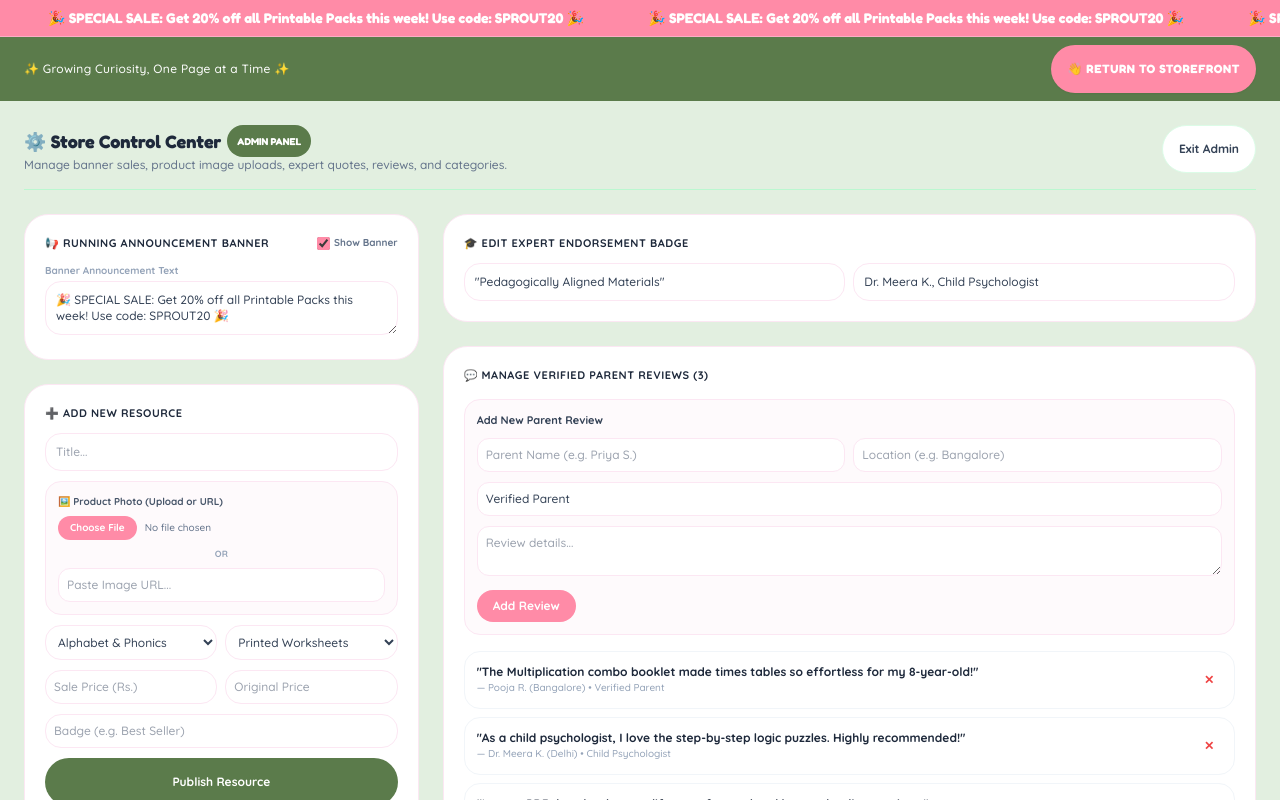
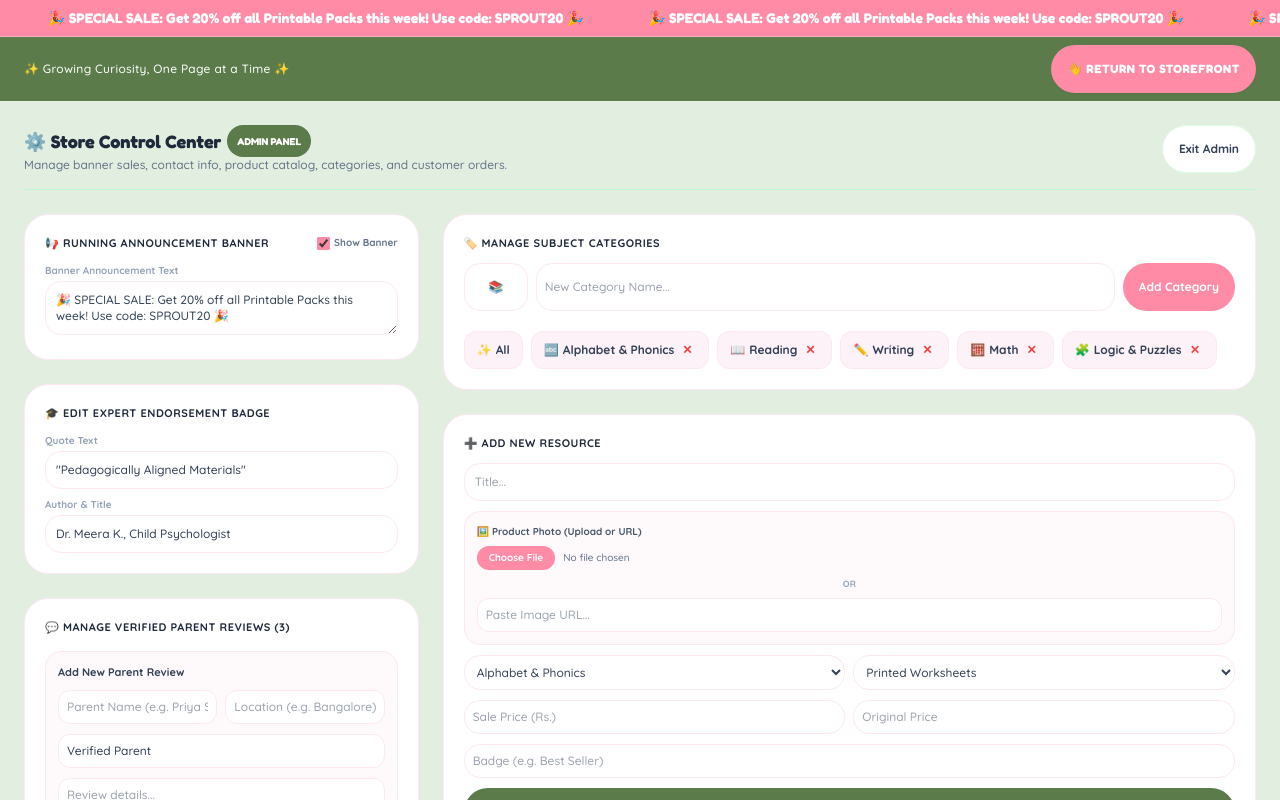
Before and after one commit to kkshk227-dev/edu-sprout-world, a React (Vite) app: page / in a window 1280 px wide. Both pictures are taken after a click on the button "🔒 OPEN ADMIN PANEL". Shown: the top 800 px of the page. Built offline with nearby package versions, Linux system fonts and the light colour scheme.

Commit message:
Update App.jsx

```diff
--- a/App.jsx
+++ b/App.jsx
@@ -61,7 +61,7 @@ export default function App() {
     return () => clearInterval(timer);
   }, [testimonials.length]);
 
-  // --- CONTACT INFO STATE ---
+  // --- CONTACT INFO STATE (EDITABLE IN ADMIN) ---
   const [contactInfo, setContactInfo] = useState({
     whatsapp: '+91 99999-99999',
     whatsappRaw: '919999999999',
@@ -144,8 +144,9 @@ export default function App() {
   const [searchOrderId, setSearchOrderId] = useState('');
   const [trackedOrder, setTrackedOrder] = useState(null);
 
-  // --- ADMIN STATE ---
+  // --- ADMIN EDIT PRODUCT STATE ---
   const [newProduct, setNewProduct] = useState({ title: '', subjectCategory: 'Alphabet & Phonics', category: 'Printed Worksheets', price: '', originalPrice: '', badge: '', img: '' });
+  const [editingProductId, setEditingProductId] = useState(null);
 
   // --- BUYER LOGIC ---
   const filteredProducts = products.filter(p => {
@@ -206,9 +207,23 @@ export default function App() {
     }
   };
 
-  const addProduct = (e) => {
+  const addOrUpdateProduct = (e) => {
     e.preventDefault();
     const defaultImg = 'https://images.unsplash.com/photo-1503676260728-1c00da094a0b?w=400&auto=format&fit=crop&q=80';
+
+    if (editingProductId) {
+      setProducts(products.map(p => p.id === editingProductId ? {
+        ...p,
+        title: newProduct.title,
+        subjectCategory: newProduct.subjectCategory,
+        category: newProduct.category,
+        price: Number(newProduct.price),
+        originalPrice: Number(newProduct.originalPrice || newProduct.price),
+        badge: newProduct.badge,
+        img: newProduct.img || p.img
+      } : p));
+      setEditingProductId(null);
+    } else {
       setProducts([...products, {
         ...newProduct,
         id: Date.now(),
@@ -219,11 +234,29 @@ export default function App() {
         reviewsCount: 1,
         features: ['New Learning Pack']
       }]);
+    }
     setNewProduct({ title: '', subjectCategory: subjectList[1]?.name || 'Alphabet & Phonics', category: 'Printed Worksheets', price: '', originalPrice: '', badge: '', img: '' });
+  };
+
+  const startEditProduct = (p) => {
+    setEditingProductId(p.id);
+    setNewProduct({
+      title: p.title,
+      subjectCategory: p.subjectCategory || 'Alphabet & Phonics',
+      category: p.category || 'Printed Worksheets',
+      price: p.price,
+      originalPrice: p.originalPrice,
+      badge: p.badge || '',
+      img: p.img
+    });
   };
 
   const deleteProduct = (id) => {
     setProducts(products.filter(p => p.id !== id));
+    if (editingProductId === id) {
+      setEditingProductId(null);
+      setNewProduct({ title: '', subjectCategory: 'Alphabet & Phonics', category: 'Printed Worksheets', price: '', originalPrice: '', badge: '', img: '' });
+    }
   };
 
   const addCategory = (e) => {
@@ -296,7 +329,6 @@ export default function App() {
                 </div>
 
                 <div>
-                  {/* EXPANDED BIG STORE NAME */}
                   <h1 className="text-2xl sm:text-4xl md:text-5xl font-bold text-[#3d592b] tracking-tight leading-none" style={{ fontFamily: "'Fredoka', sans-serif" }}>
                     Edu Sprout <span className="text-[#FF8BA7]">World</span>
                   </h1>
@@ -633,7 +665,7 @@ export default function App() {
           <div className="flex items-center justify-between pb-4 border-b border-green-200">
             <div>
               <h2 className="text-lg font-bold text-slate-800 flex items-center gap-1.5" style={{ fontFamily: "'Fredoka', sans-serif" }}>⚙️ Store Control Center <span className="text-[10px] font-bold uppercase bg-[#5B7B4B] text-white px-2.5 py-0.5 rounded-full">Admin Panel</span></h2>
-              <p className="text-slate-500 font-medium">Manage banner sales, product image uploads, expert quotes, reviews, and categories.</p>
+              <p className="text-slate-500 font-medium">Manage banner sales, contact info, product catalog, categories, and customer orders.</p>
             </div>
             <button onClick={() => setViewMode('buyer')} className="bg-white hover:bg-slate-50 text-slate-700 px-4 py-2 rounded-full font-bold transition shadow-xs border border-green-100 min-h-[48px]">Exit Admin</button>
           </div>
@@ -669,17 +701,114 @@ export default function App() {
                 </div>
               </div>
 
-              {/* ADD NEW PRODUCT WITH FILE UPLOAD */}
+              {/* EDIT EXPERT ENDORSEMENT BADGE */}
               <div className="bg-white p-5 rounded-3xl border border-pink-100 space-y-3 shadow-xs">
-                <h3 className="font-bold text-slate-800 uppercase tracking-wider text-[11px]">➕ Add New Resource</h3>
-                <form onSubmit={addProduct} className="space-y-2.5">
+                <h3 className="font-bold text-slate-800 uppercase tracking-wider text-[11px]">🎓 Edit Expert Endorsement Badge</h3>
+                <div className="space-y-2">
+                  <div>
+                    <label className="block text-slate-400 font-bold text-[10px] mb-0.5">Quote Text</label>
+                    <input
+                      type="text"
+                      value={expertEndorsement.quote}
+                      onChange={e => setExpertEndorsement({...expertEndorsement, quote: e.target.value})}
+                      className="w-full border border-pink-100 p-2.5 rounded-2xl text-xs outline-none focus:border-[#FF8BA7]"
+                      placeholder="e.g. Pedagogically Aligned Materials"
+                    />
+                  </div>
+                  <div>
+                    <label className="block text-slate-400 font-bold text-[10px] mb-0.5">Author & Title</label>
+                    <input
+                      type="text"
+                      value={expertEndorsement.author}
+                      onChange={e => setExpertEndorsement({...expertEndorsement, author: e.target.value})}
+                      className="w-full border border-pink-100 p-2.5 rounded-2xl text-xs outline-none focus:border-[#FF8BA7]"
+                      placeholder="e.g. Dr. Meera K., Child Psychologist"
+                    />
+                  </div>
+                </div>
+              </div>
+
+              {/* MANAGE VERIFIED PARENT REVIEWS */}
+              <div className="bg-white p-5 rounded-3xl border border-pink-100 shadow-xs space-y-4">
+                <h3 className="font-bold text-slate-800 uppercase tracking-wider text-[11px]">💬 Manage Verified Parent Reviews ({testimonials.length})</h3>
+
+                <form onSubmit={handleAddReview} className="space-y-2.5 p-3 bg-pink-50/40 rounded-2xl border border-pink-100">
+                  <p className="font-bold text-slate-700 text-[11px]">Add New Parent Review</p>
+                  <div className="grid grid-cols-2 gap-2">
+                    <input type="text" required placeholder="Parent Name (e.g. Priya S.)" value={newReview.name} onChange={e => setNewReview({...newReview, name: e.target.value})} className="border border-pink-100 p-2 rounded-xl bg-white text-xs"/>
+                    <input type="text" placeholder="Location (e.g. Bangalore)" value={newReview.location} onChange={e => setNewReview({...newReview, location: e.target.value})} className="border border-pink-100 p-2 rounded-xl bg-white text-xs"/>
+                  </div>
+                  <input type="text" placeholder="Role (e.g. Verified Parent)" value={newReview.role} onChange={e => setNewReview({...newReview, role: e.target.value})} className="w-full border border-pink-100 p-2 rounded-xl bg-white text-xs"/>
+                  <textarea required rows="2" placeholder="Review details..." value={newReview.text} onChange={e => setNewReview({...newReview, text: e.target.value})} className="w-full border border-pink-100 p-2 rounded-xl bg-white text-xs"/>
+                  <button type="submit" className="bg-[#FF8BA7] text-white font-bold px-4 py-2 rounded-full text-xs">Add Review</button>
+                </form>
+
+                <div className="space-y-2">
+                  {testimonials.map(t => (
+                    <div key={t.id} className="flex justify-between items-center p-3 bg-white border border-slate-100 rounded-2xl shadow-2xs">
+                      <div>
+                        <p className="font-bold text-slate-800">"{t.text}"</p>
+                        <p className="text-[10px] text-slate-400 font-medium">— {t.name} ({t.location || 'India'}) • {t.role}</p>
+                      </div>
+                      <button onClick={() => handleDeleteReview(t.id)} className="text-red-500 font-bold hover:text-red-700 p-2 text-xs">✕</button>
+                    </div>
+                  ))}
+                </div>
+              </div>
+
+            </div>
+
+            {/* RIGHT COLUMN */}
+            <div className="lg:col-span-2 space-y-6">
+
+              {/* MANAGE SUBJECT CATEGORIES */}
+              <div className="bg-white p-5 rounded-3xl border border-pink-100 shadow-xs space-y-3">
+                <h3 className="font-bold text-slate-800 uppercase tracking-wider text-[11px]">🏷️ Manage Subject Categories</h3>
+                <form onSubmit={addCategory} className="flex gap-2">
+                  <input type="text" value={newSubject.icon} onChange={e => setNewSubject({...newSubject, icon: e.target.value})} className="w-16 border border-pink-100 p-2 rounded-2xl text-xs text-center" placeholder="Icon"/>
+                  <input type="text" required value={newSubject.name} onChange={e => setNewSubject({...newSubject, name: e.target.value})} className="flex-1 border border-pink-100 p-2 rounded-2xl text-xs" placeholder="New Category Name..."/>
+                  <button type="submit" className="bg-[#FF8BA7] text-white px-4 py-2 rounded-full font-bold transition min-h-[48px]">Add Category</button>
+                </form>
+
+                <div className="flex flex-wrap gap-2 pt-2">
+                  {subjectList.map(sub => (
+                    <div key={sub.name} className="flex items-center space-x-1 bg-pink-50 border border-pink-100 px-3 py-1.5 rounded-xl">
+                      <span>{sub.icon}</span>
+                      <span className="font-bold text-slate-700">{sub.name}</span>
+                      {sub.name !== 'All' && (
+                        <button onClick={() => deleteCategory(sub.name)} className="ml-1 text-red-500 hover:text-red-700 font-bold p-1">✕</button>
+                      )}
+                    </div>
+                  ))}
+                </div>
+              </div>
+
+              {/* ADD / EDIT PRODUCT WITH FILE UPLOAD */}
+              <div className="bg-white p-5 rounded-3xl border border-pink-100 space-y-3 shadow-xs">
+                <div className="flex justify-between items-center">
+                  <h3 className="font-bold text-slate-800 uppercase tracking-wider text-[11px]">
+                    {editingProductId ? '✏️ Edit Existing Resource' : '➕ Add New Resource'}
+                  </h3>
+                  {editingProductId && (
+                    <button
+                      onClick={() => {
+                        setEditingProductId(null);
+                        setNewProduct({ title: '', subjectCategory: 'Alphabet & Phonics', category: 'Printed Worksheets', price: '', originalPrice: '', badge: '', img: '' });
+                      }}
+                      className="text-[10px] text-pink-500 font-bold underline"
+                    >
+                      Cancel Edit
+                    </button>
+                  )}
+                </div>
+
+                <form onSubmit={addOrUpdateProduct} className="space-y-2.5">
                   <input type="text" required value={newProduct.title} onChange={e => setNewProduct({...newProduct, title: e.target.value})} className="w-full border border-pink-100 p-2.5 rounded-2xl text-xs outline-none focus:border-[#FF8BA7]" placeholder="Title..."/>
 
-                  {/* DUAL IMAGE UPLOAD: FILE OR URL */}
+                  {/* DUAL IMAGE UPLOAD */}
                   <div className="space-y-1.5 p-3 bg-pink-50/40 rounded-2xl border border-pink-100">
                     <label className="block text-slate-600 font-bold text-[10px]">🖼️ Product Photo (Upload or URL)</label>
 
-                    {/* Direct File Picker */}
                     <input
                       type="file"
                       accept="image/*"
@@ -689,7 +818,6 @@ export default function App() {
 
                     <p className="text-[9px] text-slate-400 text-center font-bold">OR</p>
 
-                    {/* Image URL Input */}
                     <input
                       type="text"
                       value={newProduct.img}
@@ -698,7 +826,6 @@ export default function App() {
                       placeholder="Paste Image URL..."
                     />
 
-                    {/* Image Preview */}
                     {newProduct.img && (
                       <div className="mt-2 text-center">
                         <img src={newProduct.img} alt="Preview" className="w-16 h-16 object-cover rounded-xl mx-auto border border-pink-200" />
@@ -725,65 +852,13 @@ export default function App() {
                     <input type="number" value={newProduct.originalPrice} onChange={e => setNewProduct({...newProduct, originalPrice: e.target.value})} className="w-full border border-pink-100 p-2 rounded-2xl text-xs" placeholder="Original Price"/>
                   </div>
                   <input type="text" value={newProduct.badge} onChange={e => setNewProduct({...newProduct, badge: e.target.value})} className="w-full border border-pink-100 p-2 rounded-2xl text-xs" placeholder="Badge (e.g. Best Seller)"/>
-                  <button type="submit" className="w-full bg-[#5B7B4B] hover:bg-[#4d6a3f] text-white font-bold py-3 rounded-full transition min-h-[48px]">Publish Resource</button>
+                  <button type="submit" className="w-full bg-[#5B7B4B] hover:bg-[#4d6a3f] text-white font-bold py-3 rounded-full transition min-h-[48px]">
+                    {editingProductId ? 'Update Resource' : 'Publish Resource'}
+                  </button>
                 </form>
               </div>
 
-            </div>
-
-            {/* RIGHT COLUMN */}
-            <div className="lg:col-span-2 space-y-6">
-
-              {/* EDIT EXPERT ENDORSEMENT */}
-              <div className="bg-white p-5 rounded-3xl border border-pink-100 space-y-3 shadow-xs">
-                <h3 className="font-bold text-slate-800 uppercase tracking-wider text-[11px]">🎓 Edit Expert Endorsement Badge</h3>
-                <div className="grid grid-cols-1 sm:grid-cols-2 gap-2">
-                  <input
-                    type="text"
-                    value={expertEndorsement.quote}
-                    onChange={e => setExpertEndorsement({...expertEndorsement, quote: e.target.value})}
-                    className="border border-pink-100 p-2.5 rounded-2xl text-xs outline-none focus:border-[#FF8BA7]"
-                    placeholder="Quote text..."
-                  />
-                  <input
-                    type="text"
-                    value={expertEndorsement.author}
-                    onChange={e => setExpertEndorsement({...expertEndorsement, author: e.target.value})}
-                    className="border border-pink-100 p-2.5 rounded-2xl text-xs outline-none focus:border-[#FF8BA7]"
-                    placeholder="Author & Title..."
-                  />
-                </div>
-              </div>
-
-              {/* EDIT PARENT TESTIMONIALS */}
-              <div className="bg-white p-5 rounded-3xl border border-pink-100 shadow-xs space-y-4">
-                <h3 className="font-bold text-slate-800 uppercase tracking-wider text-[11px]">💬 Manage Verified Parent Reviews ({testimonials.length})</h3>
-
-                <form onSubmit={handleAddReview} className="space-y-2.5 p-3 bg-pink-50/40 rounded-2xl border border-pink-100">
-                  <p className="font-bold text-slate-700 text-[11px]">Add New Parent Review</p>
-                  <div className="grid grid-cols-2 gap-2">
-                    <input type="text" required placeholder="Parent Name (e.g. Priya S.)" value={newReview.name} onChange={e => setNewReview({...newReview, name: e.target.value})} className="border border-pink-100 p-2 rounded-xl bg-white"/>
-                    <input type="text" placeholder="Location (e.g. Bangalore)" value={newReview.location} onChange={e => setNewReview({...newReview, location: e.target.value})} className="border border-pink-100 p-2 rounded-xl bg-white"/>
-                  </div>
-                  <input type="text" placeholder="Role (e.g. Homeschooling Mom)" value={newReview.role} onChange={e => setNewReview({...newReview, role: e.target.value})} className="w-full border border-pink-100 p-2 rounded-xl bg-white"/>
-                  <textarea required rows="2" placeholder="Review details..." value={newReview.text} onChange={e => setNewReview({...newReview, text: e.target.value})} className="w-full border border-pink-100 p-2 rounded-xl bg-white"/>
-                  <button type="submit" className="bg-[#FF8BA7] text-white font-bold px-4 py-2 rounded-full text-xs">Add Review</button>
-                </form>
-
-                <div className="space-y-2">
-                  {testimonials.map(t => (
-                    <div key={t.id} className="flex justify-between items-center p-3 bg-white border border-slate-100 rounded-2xl shadow-2xs">
-                      <div>
-                        <p className="font-bold text-slate-800">"{t.text}"</p>
-                        <p className="text-[10px] text-slate-400 font-medium">— {t.name} ({t.location || 'India'}) • {t.role}</p>
-                      </div>
-                      <button onClick={() => handleDeleteReview(t.id)} className="text-red-500 font-bold hover:text-red-700 p-2">✕</button>
-                    </div>
-                  ))}
-                </div>
-              </div>
-
-              {/* Manage Existing Products List */}
+              {/* MANAGE STORE CATALOG */}
               <div className="bg-white p-5 rounded-3xl border border-pink-100 shadow-xs">
                 <h3 className="font-bold text-slate-800 uppercase tracking-wider text-[11px] mb-3">📦 Manage Store Catalog ({products.length} Products)</h3>
                 <div className="space-y-2">
@@ -796,12 +871,67 @@ export default function App() {
                           <p className="text-[10px] text-slate-400">{p.subjectCategory || 'General'} • Rs. {p.price}.00</p>
                         </div>
                       </div>
+                      <div className="flex space-x-2">
+                        <button onClick={() => startEditProduct(p)} className="bg-pink-100 hover:bg-pink-200 text-[#FF8BA7] text-[10px] font-bold px-3 py-1.5 rounded-xl transition min-h-[36px]">
+                          ✏️ Edit
+                        </button>
                         <button onClick={() => deleteProduct(p.id)} className="bg-red-50 hover:bg-red-100 text-red-600 border border-red-200 text-[10px] font-bold px-3 py-1.5 rounded-xl transition min-h-[36px]">
-                        🗑️ Delete Product
+                          🗑️ Delete
                         </button>
+                      </div>
                     </div>
                   ))}
                 </div>
+              </div>
+
+              {/* EDIT STORE CONTACT DETAILS */}
+              <div className="bg-white p-5 rounded-3xl border border-pink-100 space-y-3 shadow-xs">
+                <h3 className="font-bold text-slate-800 uppercase tracking-wider text-[11px]">📞 Edit Store Contact Information</h3>
+                <div className="grid grid-cols-1 sm:grid-cols-2 gap-3">
+                  <div>
+                    <label className="block text-slate-400 font-bold text-[10px] mb-0.5">WhatsApp Number (Display Text)</label>
+                    <input type="text" value={contactInfo.whatsapp} onChange={e => setContactInfo({...contactInfo, whatsapp: e.target.value})} className="w-full border border-pink-100 p-2 rounded-2xl text-xs"/>
+                  </div>
+                  <div>
+                    <label className="block text-slate-400 font-bold text-[10px] mb-0.5">WhatsApp Digits (for chat link e.g. 919999999999)</label>
+                    <input type="text" value={contactInfo.whatsappRaw} onChange={e => setContactInfo({...contactInfo, whatsappRaw: e.target.value})} className="w-full border border-pink-100 p-2 rounded-2xl text-xs"/>
+                  </div>
+                  <div>
+                    <label className="block text-slate-400 font-bold text-[10px] mb-0.5">Support Email Address</label>
+                    <input type="email" value={contactInfo.email} onChange={e => setContactInfo({...contactInfo, email: e.target.value})} className="w-full border border-pink-100 p-2 rounded-2xl text-xs"/>
+                  </div>
+                  <div>
+                    <label className="block text-slate-400 font-bold text-[10px] mb-0.5">Instagram Handle</label>
+                    <input type="text" value={contactInfo.instagram} onChange={e => setContactInfo({...contactInfo, instagram: e.target.value})} className="w-full border border-pink-100 p-2 rounded-2xl text-xs"/>
+                  </div>
+                </div>
+              </div>
+
+              {/* ORDER PIPELINE TABLE */}
+              <div className="bg-white p-5 rounded-3xl border border-pink-100 overflow-x-auto shadow-xs">
+                <h3 className="font-bold text-slate-800 uppercase tracking-wider text-[11px] mb-3">📥 Received Customer Orders</h3>
+                <table className="w-full text-left border-collapse">
+                  <thead>
+                    <tr className="bg-pink-50/50 text-slate-400 font-bold uppercase border-b border-pink-100 text-[10px]"><th className="p-2.5">Order ID</th><th className="p-2.5">Customer</th><th className="p-2.5">Products</th><th className="p-2.5">Total</th><th className="p-2.5 text-right">Status</th></tr>
+                  </thead>
+                  <tbody className="divide-y divide-pink-50 text-slate-700">
+                    {orders.map(o => (
+                      <tr key={o.id} className="text-xs">
+                        <td className="p-2.5 font-bold text-[#5B7B4B]">{o.id}</td>
+                        <td className="p-2.5"><strong>{o.customer}</strong><br/><span className="text-[10px] text-slate-400">{o.date}</span></td>
+                        <td className="p-2.5 max-w-[150px] truncate">{o.items}</td>
+                        <td className="p-2.5 font-black">Rs. {o.total}.00</td>
+                        <td className="p-2.5 text-right">
+                          <select value={o.status} onChange={e => setOrders(orders.map(ord => ord.id === o.id ? {...ord, status: e.target.value} : ord))} className="p-1 border border-pink-100 rounded-xl bg-white text-[10px] font-bold">
+                            <option value="Paid & Processing">Processing</option>
+                            <option value="Dispatched">Dispatched</option>
+                            <option value="Delivered ✓">Delivered ✓</option>
+                          </select>
+                        </td>
+                      </tr>
+                    ))}
+                  </tbody>
+                </table>
               </div>
 
             </div>
```
Lines whose indentation alone changed are shown as unchanged.
